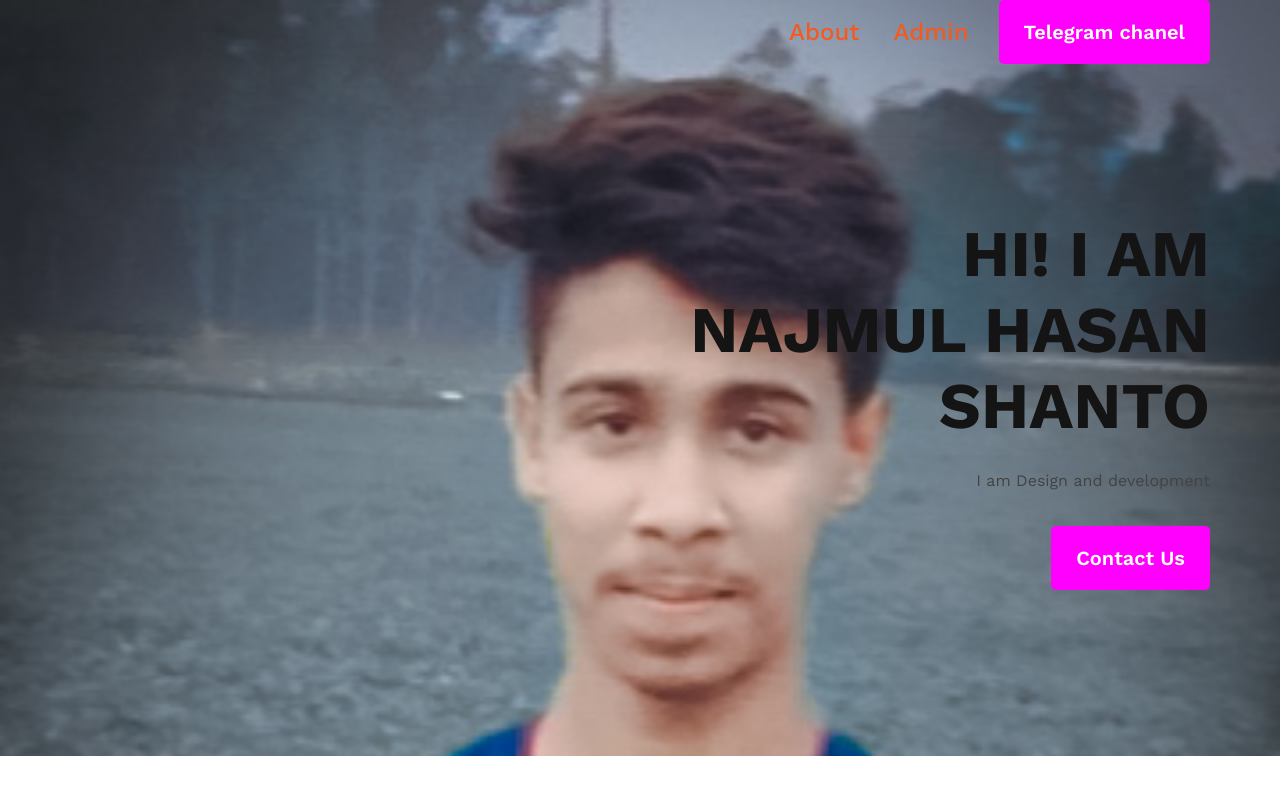
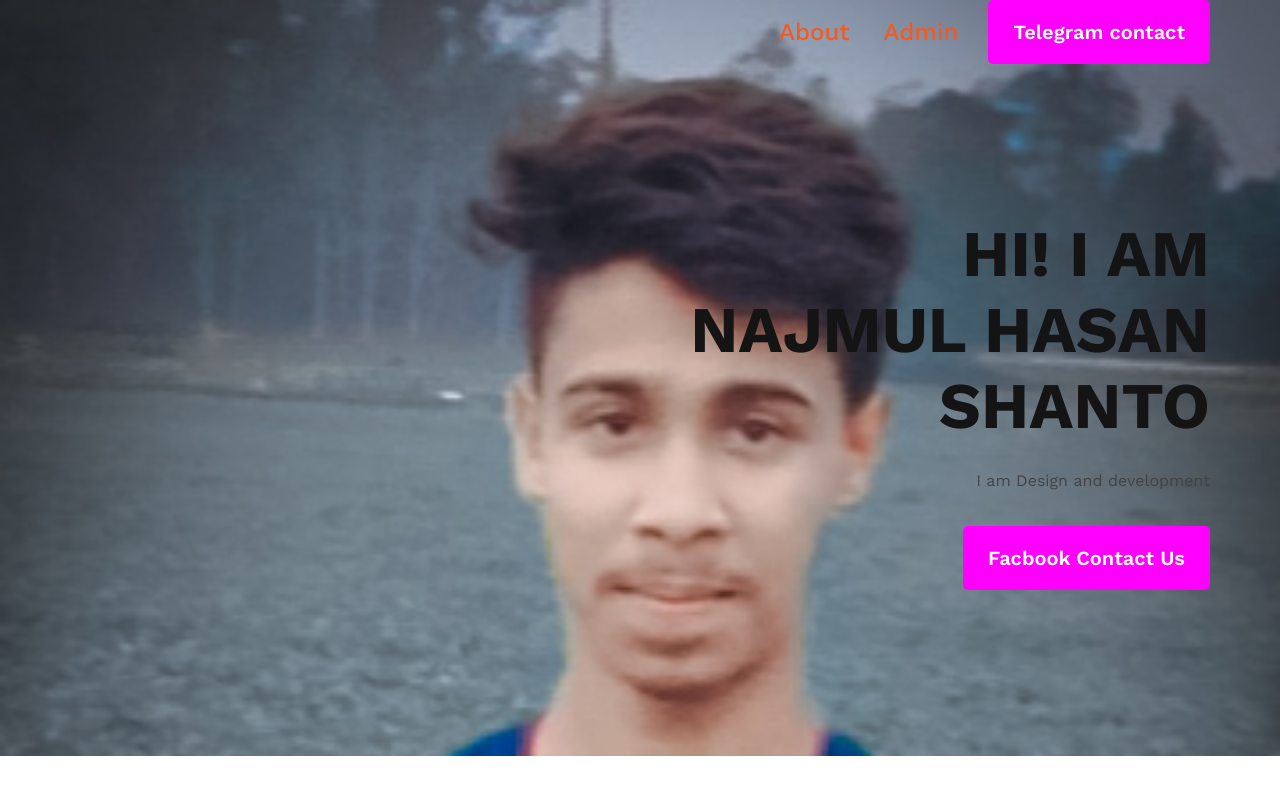
Before and after one commit to najmulhasanshanto/TBM-MAIN-WEBVIEW, a plain HTML site: page index.html in a window 1280 px wide. Shown: the top 800 px of the page. Drawn offline with nearby package versions, Linux system fonts and the light colour scheme.

Commit message:
Update index.html

```diff
--- a/index.html
+++ b/index.html
@@ -25,7 +25,7 @@
 
 
                     </ul>
-                    <div class="btn"><a href="https://t.me/sketchware_aide_apps_development">Telegram chanel </a></div>
+                    <div class="btn"><a href="https://t.me/najmul_hasan_shantov1_2">Telegram contact </a></div>
                 </div>
             </div>
         </div>
@@ -39,7 +39,7 @@
                 <p>
                    I am Design and development
                 </p>
-                <div class="btn"><a href="https://t.me/sketchware_aide_apps_developme">Contact Us</a></div>
+                <div class="btn"><a href="https://www.facebook.com/share/d99an5oP5dVSLKc7/?mibextid=qi2Omg"> Facbook Contact Us</a></div>
             </div>
         </div>
     </section>
@@ -73,12 +73,12 @@
             <div class="plans-itams-area">
                 <div class="plans-item">
                 	</span>
-                	    <a href="https://www.facebook.com/najmulhasanshantotbm" >
+                	    <a href="https://www.facebook.com/share/AZevK6719J8Kj54M/?mibextid=qi2Omg" >
                     <img src="images/icons/IMG_20230621_122507_(100_x_100_pixel).png" alt="web">
                     <h4>FACBOOK </h4>
                 </div>
                 <div class="plans-item">
-                	    <a href="https://t.me/sketchware_aide_apps_development" >
+                	    <a href="https://t.me/najmul_hasan_shantov1_2 " >
                     <img src="images/icons/IMG_20230621_123401_(100_x_100_pixel).png" alt="js">
                     <h4>TELEGRAM </h4>
 
@@ -103,7 +103,7 @@
         <div class="container">
             <div class="call-now-area">
                                 </p>
-                        <div class="btn"><a href="https://t.me/sketchware_aide_apps_developme">Contact Us</a></div>
+                        <div class="btn"><a href="najmul_hasan_shantov1_2 ">Contact Us</a></div>
                 </span>
             </div>
 
```
